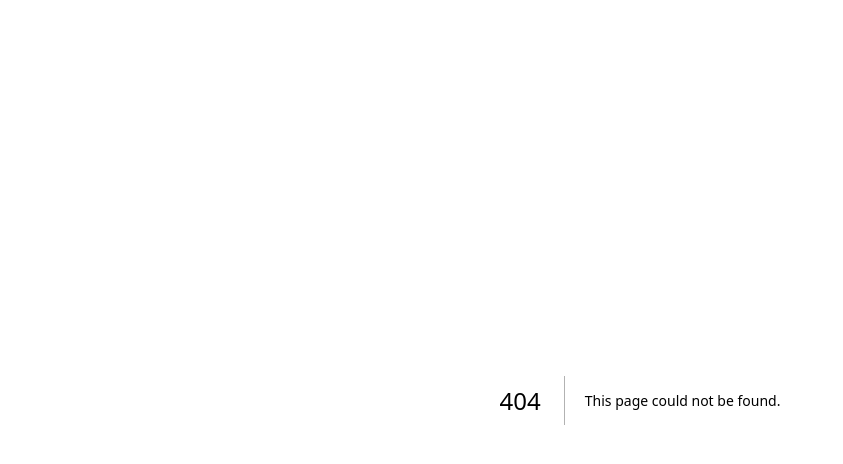
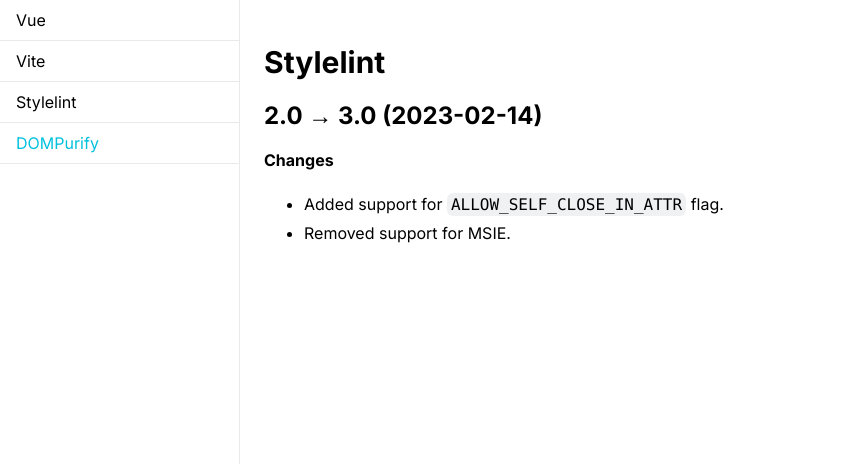
Before and after one commit to lovue/happy-upgrade, a Next.js app: page /dompurify in a window 1280 px wide. Before the commit this address had no page. Shown: the top 464 px of the page, without its empty margins (0-843 px from the left). Built offline with nearby package versions, Linux system fonts and the light colour scheme.

Commit message:
doc: dompurify page.

```diff
--- /dev/null
+++ b/app/(primary)/dompurify/page.mdx
@@ -0,0 +1,8 @@
+# Stylelint
+
+## 2.0 → 3.0 (2023-02-14)
+
+**Changes**
+
+- Added support for `ALLOW_SELF_CLOSE_IN_ATTR` flag.
+- Removed support for MSIE.
--- a/app/(primary)/layout.tsx
+++ b/app/(primary)/layout.tsx
@@ -8,6 +8,7 @@
   { name: 'Vue', value: 'vue' },
   { name: 'Vite', value: 'vite' },
   { name: 'Stylelint', value: 'stylelint' },
+  { name: 'DOMPurify', value: 'dompurify' },
 ]
 
 export default function PrimaryLayout({ children }: { children: React.ReactNode }) {
```
